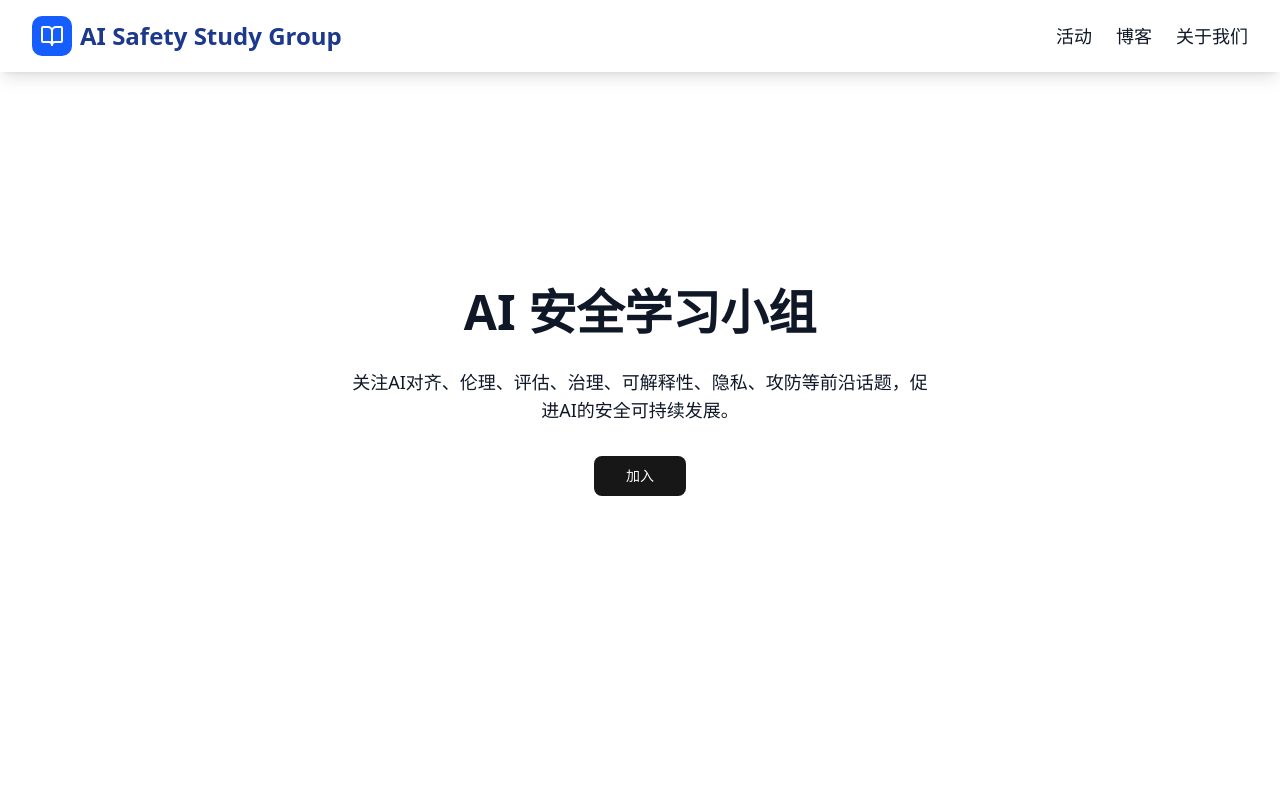
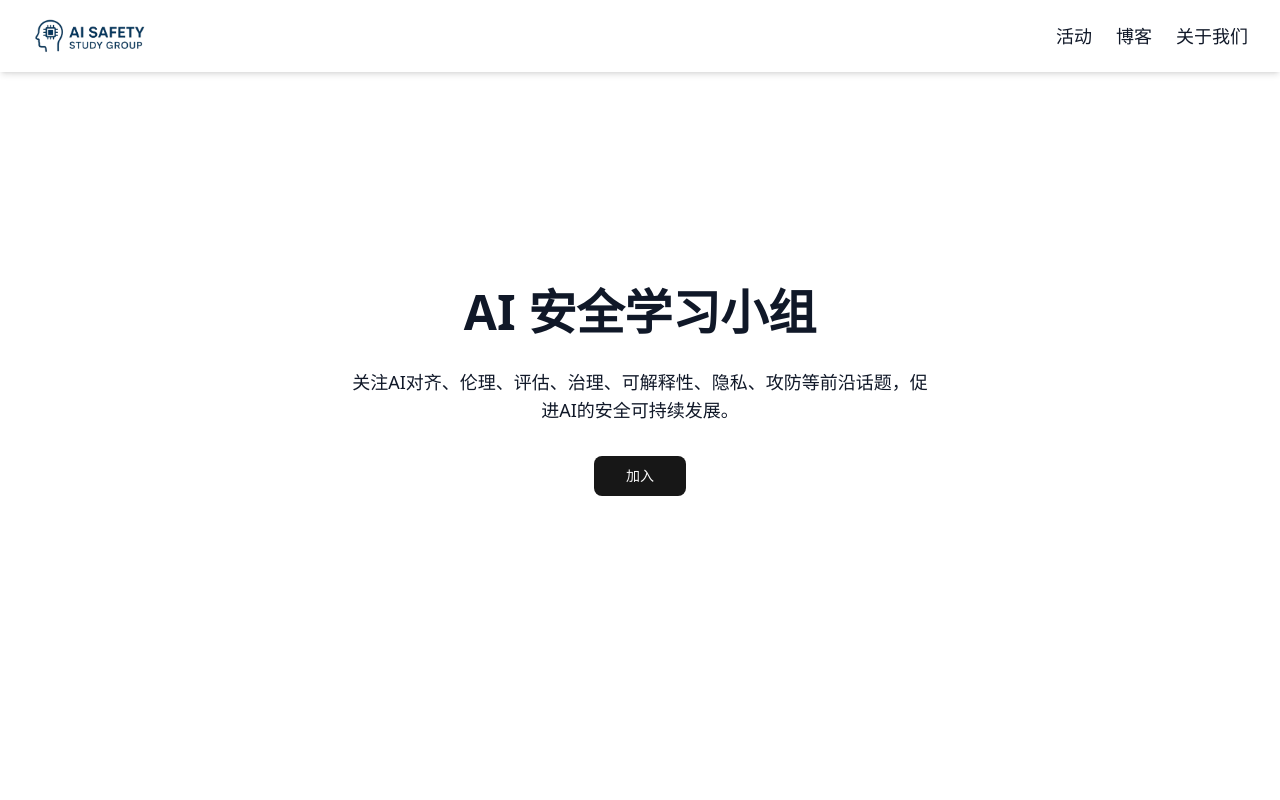
Before and after one commit to gixia-org/aisafetystudy, a Next.js app: page / in a window 1280 px wide. Shown: the top 800 px of the page. Built offline with nearby package versions, Linux system fonts and the light colour scheme.

Commit message:
Update logo

```diff
--- a/app/page.tsx
+++ b/app/page.tsx
@@ -31,15 +31,15 @@ export default function HomePage() {
     // Add overflow-x-hidden to the main container to prevent horizontal scroll
     <div className="min-h-screen bg-beige-50 text-gray-900 overflow-x-hidden">
       {/* Header */}
-      {/* Adjust padding for smaller screens (px-4), keep logo fixed size, hide title on small screens */}
-      <header className="flex items-center justify-between px-4 md:px-8 py-4 bg-white shadow-lg fixed w-full z-10">
+      <header className="fixed top-0 left-0 right-0 bg-white shadow-md z-50 px-4 md:px-8 py-4">
+        <div className="flex justify-between items-center">
           <div className="flex items-center space-x-2">
-          {/* Ensure logo container stays square */}
-          <div className="h-10 w-10 bg-blue-600 rounded-lg flex items-center justify-center flex-shrink-0">
-            <BookOpen className="text-white" />
-          </div>
-          {/* Hide title on small screens, show on medium and up */}
-          <h1 className="text-xl md:text-2xl font-bold text-blue-900 hidden sm:block">AI Safety Study Group</h1>
+            {/* Replace the book icon and text with logo image */}
+            <img
+              src="/logo.png"
+              alt="AI Safety Study Group"
+              className="h-10 w-auto object-contain"
+            />
           </div>
           {/* Adjust spacing for nav items */}
           <nav className="flex space-x-4 md:space-x-6">
@@ -61,6 +61,7 @@ export default function HomePage() {
               );
             })}
           </nav>
+        </div>
       </header>
 
       {/* Hero Section */}
```
Also changed, not shown: public/logo.png (added). Lines whose indentation alone changed are shown as unchanged.
